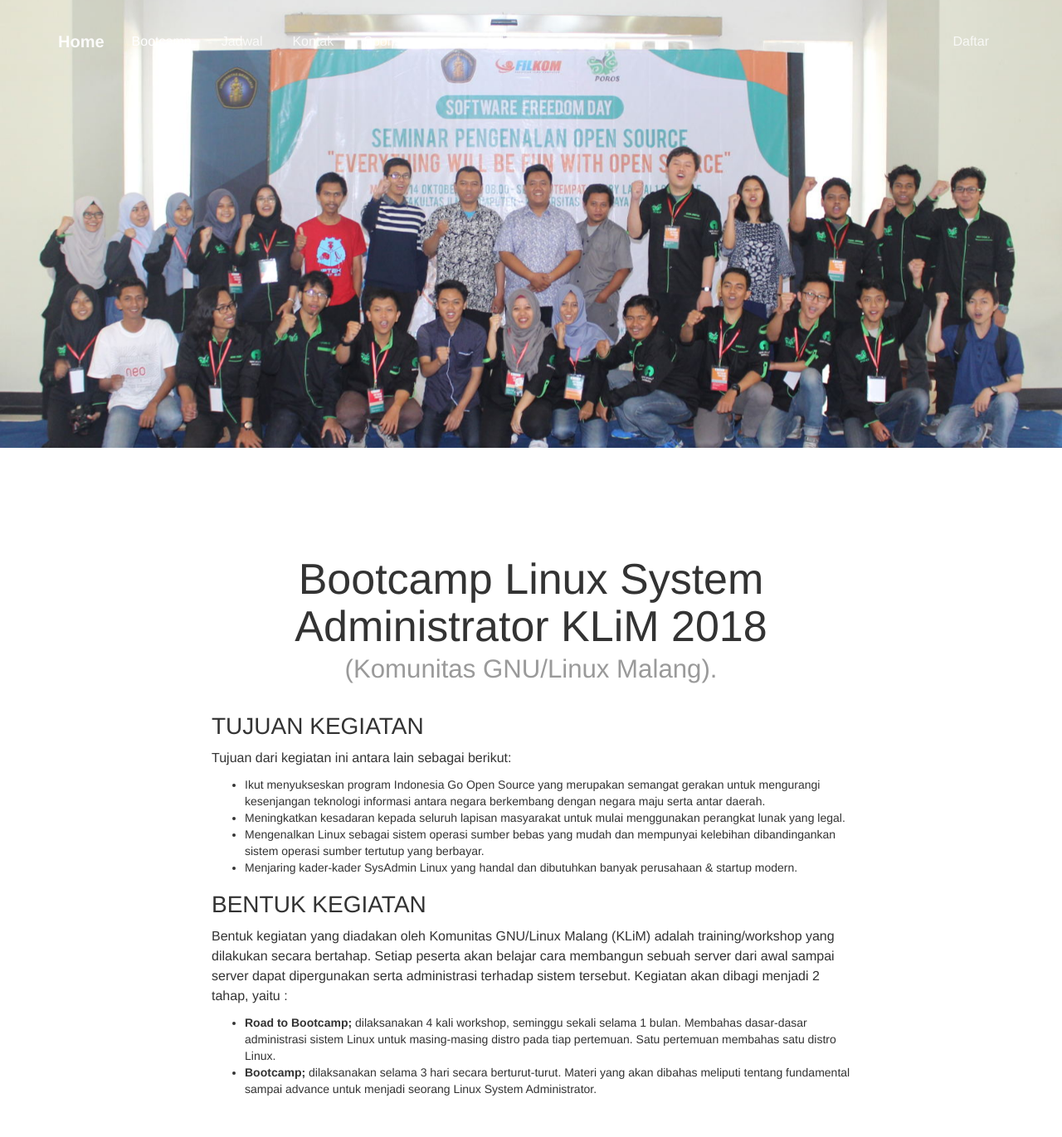
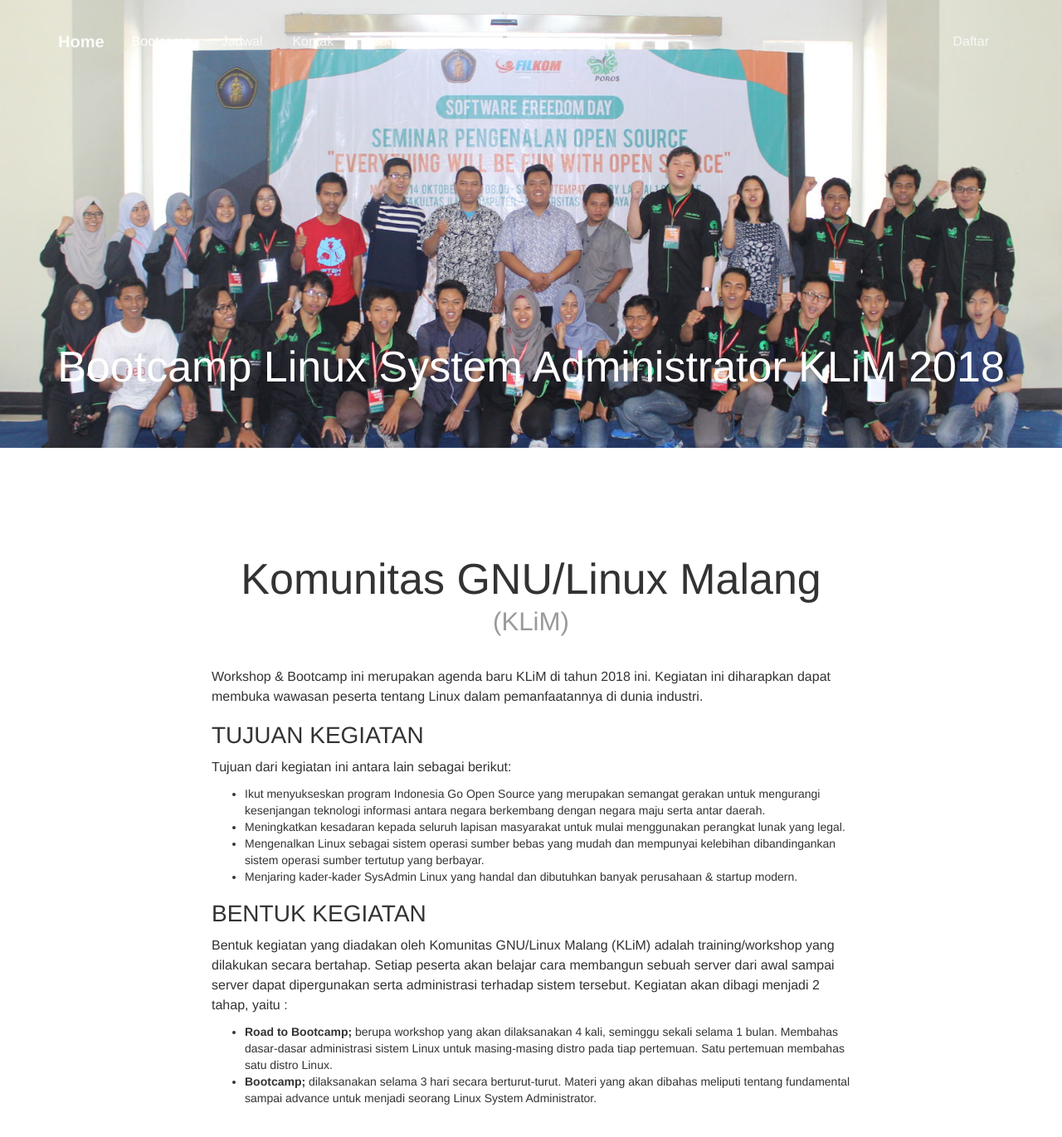
Before and after one commit to old-jekyll-templates/Horizons-Jekyll-Theme, a Jekyll site: the page built from bootcamp.html, in a window 1280 px wide and 1400 px high. Shown: the top 1371 px of the window at 83% size. Built offline with Jekyll 4.4.1, drawn with Linux system fonts in a browser that asks for light colours; nearby versions of some CDN libraries; some web fonts are replaced; some of the changed text lies outside the part shown.

Commit message:
update jadwal bootcamp
Signed-off-by: Samsul Ma'arif <hay@samsul.web.id>

```diff
--- a/assets/bootcamp/css/demo.css
+++ b/assets/bootcamp/css/demo.css
@@ -115,7 +115,7 @@
     color: #FF3B30;
 }
 .footer .overlayer{
-    background-color: rgba(27, 27, 27, 0.7);
+    background-color: #37ADDC;
     position: relative;
 }
 .footer .credits {
--- a/bootcamp.html
+++ b/bootcamp.html
@@ -87,7 +87,7 @@ permalink : /bootcamp/
           </div><!-- /.container-fluid -->
         </nav>
         <div class="blurred-container">
-            <div class="img-src" style="background-image: url('{{ site.baseurl }}/assets/images/sfd-poros-2017.jpg')"></div>
+            <div class="img-src" style="background-image: url('{{ site.baseurl }}/assets/images/sfd-poros-2017.jpg')"><h1 class="text-center" style="padding-top:30%;color:white;">Bootcamp Linux System Administrator KLiM 2018</h1></div>
         </div>
     </div><!--  end navbar -->
 
@@ -95,7 +95,8 @@ permalink : /bootcamp/
 
 <div class="main">
     <div id="bootcamp" class="container tim-container" style="max-width:800px; padding-top:100px">
-       <h1 class="text-center">Bootcamp Linux System Administrator KLiM 2018<small class="subtitle">(Komunitas GNU/Linux Malang).</small></h1>
+       <h1 class="text-center">Komunitas GNU/Linux Malang<small class="subtitle">(KLiM)</small></h1>
+		<p>Workshop & Bootcamp ini merupakan agenda baru KLiM di tahun 2018 ini. Kegiatan ini diharapkan dapat membuka wawasan peserta tentang Linux dalam pemanfaatannya di dunia industri.</p>
 		<h3>TUJUAN KEGIATAN</h3>
 		<p>Tujuan dari kegiatan ini antara lain sebagai berikut:</p>
 		<ul>
@@ -109,7 +110,7 @@ permalink : /bootcamp/
 		<p>Bentuk kegiatan yang diadakan oleh Komunitas GNU/Linux Malang (KLiM) adalah training/workshop yang dilakukan secara bertahap. Setiap peserta akan belajar cara membangun sebuah server dari awal sampai server dapat dipergunakan serta administrasi terhadap sistem tersebut.
 		Kegiatan akan dibagi menjadi 2 tahap, yaitu :</p>
 		<ul>
-			<li><strong>Road to Bootcamp;</strong> dilaksanakan 4 kali workshop, seminggu sekali selama 1 bulan. Membahas dasar-dasar administrasi sistem Linux untuk masing-masing distro pada tiap pertemuan. Satu pertemuan membahas satu distro Linux.</li>
+			<li><strong>Road to Bootcamp;</strong> berupa workshop yang akan dilaksanakan 4 kali, seminggu sekali selama 1 bulan. Membahas dasar-dasar administrasi sistem Linux untuk masing-masing distro pada tiap pertemuan. Satu pertemuan membahas satu distro Linux.</li>
 			<li><strong>Bootcamp;</strong>  dilaksanakan selama 3 hari secara berturut-turut. Materi yang akan dibahas meliputi tentang fundamental sampai advance untuk menjadi seorang Linux System Administrator.</li>
 		</ul>
 
@@ -117,21 +118,87 @@ permalink : /bootcamp/
            <!--     end extras -->
     </div>
 
+    <div id="syarat" class="container tim-container" style="max-width:800px; padding-top:100px">
+       <h1 class="text-center">Syarat & Ketentuan<small class="subtitle">Mengikuti Workshop & Bootcamp</small></h1>
+       <p>Berikut ini beberapa syarat untuk mengikuti Bootcamp:</p>
+       <ul>
+            <li>Memiliki niat yang kuat untuk belajar</li>
+            <li>Peserta telah mengikuti workshop road to bootcamp</li>
+            <li>Memiliki & membawa Laptop selama acara</li>
+       </ul>
+           <!--     end extras -->
+    </div>
+
+    <div id="kriteria-peserta" class="container tim-container" style="max-width:800px; padding-top:100px">
+       <h1 class="text-center">Kriteria Peserta<small class="subtitle">Mengikuti Workshop & Bootcamp</small></h1>
+       <p>Berikut ini beberapa syarat untuk mengikuti Bootcamp:</p>
+       <ul>
+            <li>Lulusan SMA/SMK</li>
+            <li>Pengajar (Guru/Dosen)</li>
+            <li>Pelajar Aktif (SMA/SMK/Mahasiswa)</li>
+       </ul>
+           <!--     end extras -->
+    </div>
+
     <div id="jadwal" class="container tim-container" style="max-width:800px; padding-top:100px">
-       <h1 class="text-center">Jadwal Kegiatan<small class="subtitle">Workshop & Bootcamp.</small></h1>
+       <h1 class="text-center">Jadwal Kegiatan<small class="subtitle">Workshop & Bootcamp</small></h1>
        <p>.</p>
+        <div class="table-responsive-md">
+			<table class="table table-hover">
+			  <thead>
+				<tr>
+				  <th scope="col">No</th>
+				  <th scope="col">Hari, Tanggal</th>
+				  <th scope="col">Kegiatan</th>
+				  <th scope="col">Tempat</th>
+				</tr>
+			  </thead>
+			  <tbody>
+				<tr>
+				  <th scope="row">1</th>
+				  <td>Sabtu, 17-02-2018</td>
+				  <td>Workshop Fundamental RedHat (CentOS, OpenSUSE, Fedora)</td>
+				  <td>@mdo</td>
+				</tr>
+				<tr>
+				  <th scope="row">2</th>
+				  <td>Sabtu, 24-02-2018</td>
+				  <td>Workshop Fundamental BSD (OpenBSD, FreeBSD)</td>
+				  <td>@fat</td>
+				</tr>
+				<tr>
+				  <th scope="row">3</th>
+				  <td>Sabtu, 03-03-2018</td>
+				  <td>Workshop Fundamental Debian Administration</td>
+				  <td>@twitter</td>
+				</tr>
+				<tr>
+				  <th scope="row">4</th>
+				  <td>Sabtu, 10-03-2018</td>
+				  <td>Evaluasi Hasil Materi Workshop</td>
+				  <td>@twitter</td>
+				</tr>
+			  </tbody>
+			</table>
+		</div>
+        <p>Bootcamp adakan diselenggarakan pada 30,31, Maret dan 1 April 2018. Peserta Bootcamp <strong>wajib mengikuti minimal 1 x pertemuan Workshop sebelumnya</strong>.</p>
+
            <!--     end extras -->
     </div>
 
     <div id="daftar" class="container tim-container" style="max-width:800px; padding-top:100px">
-       <h1 class="text-center">Segera daftarkan diri Anda<small class="subtitle">sebelum kehabisan tempat.</small></h1>
+       <h1 class="text-center">Segera daftarkan diri Anda<small class="subtitle">sebelum kehabisan tempat</small></h1>
+       <p>Untuk mendaftar, silakan klik tombol berikut lalu isi formulirnya.</p>
+			<blockquote class="blockquote lead">
+			  <p class="mb-0">PERHATIAN!!<br>Siapkan CV (Curiculum Vitae) Anda sebelum mengisi formulir ini.</p>
+			</blockquote>
         <p class="text-center"><a href="https://goo.gl/forms/sBDetUz4o6wEvox63"><button class="btn btn-primary btn-fill btn-lg btn-round text-center">Daftar</button></a></p>
            <!--     end extras -->
     </div>
 
     <div id="kontak" class="container tim-container" style="max-width:800px; padding-top:100px">
-       <h1 class="text-center">Narahubung<small class="subtitle">Silakan menghubungi beliau-beliau ini jika xxx.</small></h1>
-       <p class="text-center">- <a href="http://fb.com/hhestti.wiyyartti" target="_blank">Hesti Wiyarti</a> : 082298938522<br>- <a href="http://fb.com/Rednavi" target="_blank">Funda</a> : 082255837383.</p>
+       <h1 class="text-center">Narahubung<small class="subtitle">Jika ada yang ditanyakan, silakan hubungi</small></h1>
+       <p class="text-center">- <a href="http://fb.com/hhestti.wiyyartti" target="_blank">Hesti Wiyarti</a> : <a href="tel:+6282298938522">082298938522</a><br>- <a href="http://fb.com/Rednavi" target="_blank">Funda</a> : <a href="tel:+6282255837383">082255837383</a></p>
            <!--     end extras -->
     </div>
 
@@ -143,29 +210,35 @@ permalink : /bootcamp/
 
     <div id="sponsor" class="container" style="max-width:1200px; padding-top:100px;">
        <h3 class="text-center">Disponsori oleh:</h3>
-			<p></p>
+			<p></p><br>
 			  <div class="row text-center">
-				<div class="col-sm-4 my-4">
-				    <img src="{{ site.baseurl }}/assets/images/sponsors/CloudKilat.jpg" style="width:200px;" alt="">
+				<div class="col-6 col-md-4">
+				    <img src="{{ site.baseurl }}/assets/images/sponsors/CloudKilat.jpg" class="img-responsive" alt=""><br>
 				</div>
-				<div class="col-sm-4 my-4">
-				    <img src="{{ site.baseurl }}/assets/images/sponsors/WerkudaraCafe.png" style="width:200px;" alt="">
+				<div class="col-6 col-md-4">
+				    <img src="{{ site.baseurl }}/assets/images/sponsors/WerkudaraCafe.png" class="img-responsive" alt=""><br>
 				</div>
-				<div class="col-sm-4 my-4">
-				    <img src="{{ site.baseurl }}/assets/images/sponsors/CloudKilat.jpg" style="width:200px;" alt="">
-				</div>
-				<div class="col-sm-4 my-4">
-				    <img src="{{ site.baseurl }}/assets/images/sponsors/WerkudaraCafe.png" style="width:200px;" alt="">
-				</div>
-				<div class="col-sm-4 my-4">
-				    <img src="{{ site.baseurl }}/assets/images/sponsors/CloudKilat.jpg" style="width:200px;" alt="">
+				<div class="col-6 col-md-4">
+				    <img src="{{ site.baseurl }}/assets/images/sponsors/indobsd.jpg" class="img-responsive" alt=""><br>
 				</div>
 			  </div>
+			  <!-- <div class="row text-center">
+				<div class="col-6 col-md-4">
+				    <img src="{{ site.baseurl }}/assets/images/sponsors/indobsd.jpg" class="img-responsive" alt=""><br>
+				</div>
+				<div class="col-6 col-md-4">
+				    <img src="{{ site.baseurl }}/assets/images/sponsors/WerkudaraCafe.png" class="img-responsive" alt=""><br>
+				</div>
+				<div class="col-6 col-md-4">
+				    <img src="{{ site.baseurl }}/assets/images/sponsors/CloudKilat.jpg" class="img-responsive" alt=""><br>
+				</div>
+			  </div> -->
+
            <!--     end extras -->
     </div>
 
     <div id="media partner" class="container tim-container" style="max-width:800px; padding-top:100px">
-       <h3 class="text-center">Media partner:</h3>
+       <h3 class="text-center">Media partner</h3>
            <!--     end extras -->
     </div>
     <div class="space"></div>
```
Also changed, not shown: assets/bootcamp/css/bootstrap.css, assets/images/sponsors/indobsd.jpg (added).
